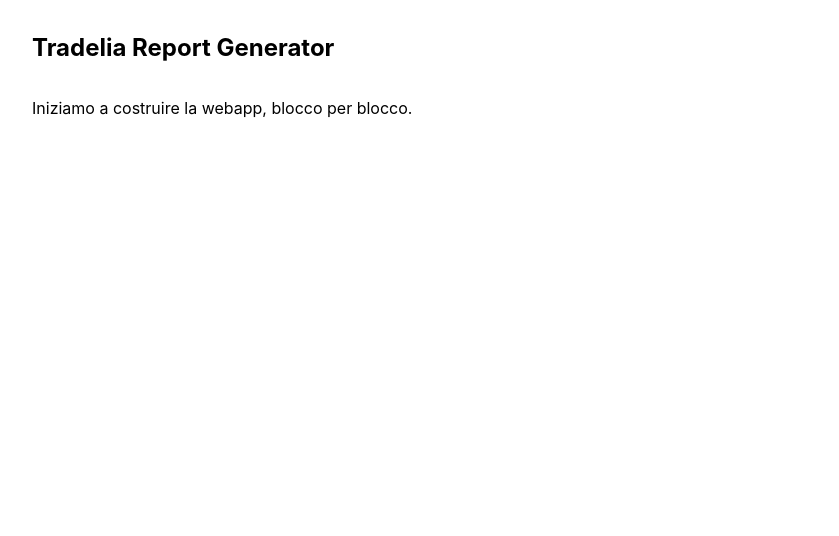
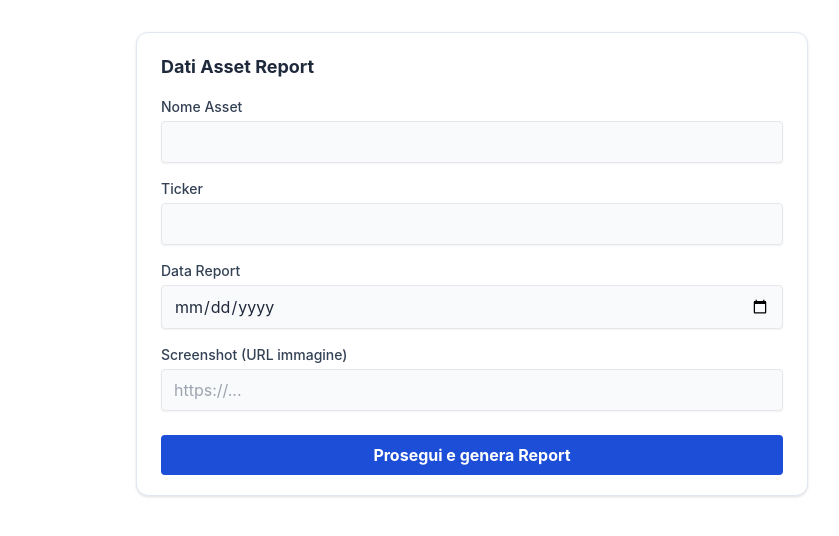
Before and after one commit to Revan-Hub69/tradelia-report, a Next.js app: page / in a window 1280 px wide. Shown: the top 536 px of the page, without its empty margins (168-1007 px from the left). Built offline with nearby package versions, Linux system fonts and the light colour scheme.

Commit message:
Update index.js

```diff
--- a/pages/index.js
+++ b/pages/index.js
@@ -1,9 +1,24 @@
+import { useState } from "react";
+import AssetInput from "../components/AssetInput";
+import ReportTemplate from "../components/ReportTemplate";
+
 export default function Home() {
+  const [asset, setAsset] = useState(null);
+
   return (
-    <main className="px-2 max-w-4xl mx-auto">
-      <h1 className="text-2xl font-bold my-8">Tradelia Report Generator</h1>
-      <p className="mb-4">Iniziamo a costruire la webapp, blocco per blocco.</p>
-      {/* Prossimi step: componenti per upload JSON blocchi */}
-    </main>
+    <div>
+      {!asset ? (
+        <AssetInput onSubmit={setAsset} />
+      ) : (
+        <ReportTemplate
+          assetName={asset.assetName}
+          ticker={asset.ticker}
+          reportDate={asset.reportDate}
+          screenshot={asset.screenshot}
+        >
+          {/* Qui dopo inseriremo i blocchi preview uno alla volta */}
+        </ReportTemplate>
+      )}
+    </div>
   );
 }
```
